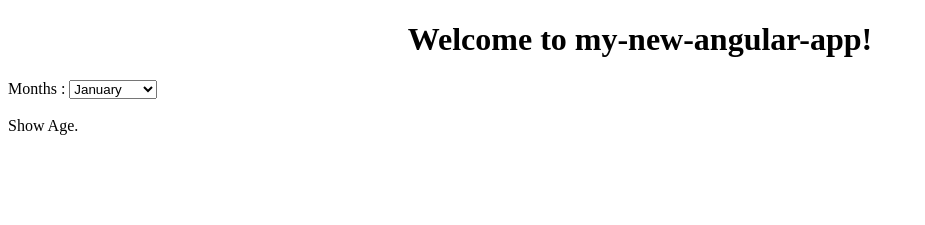
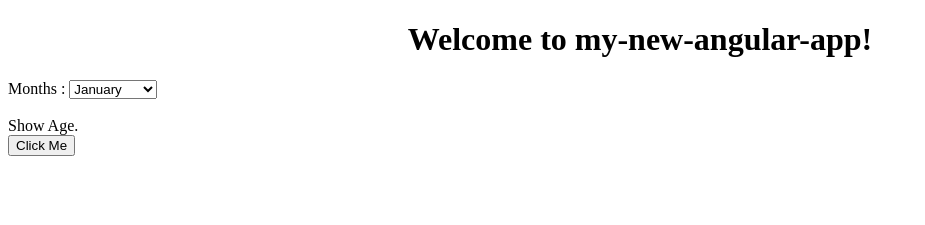
Before and after one commit to tuanhuy333/angular-study, an Angular app: page / in a window 1280 px wide. Shown: the top 225 px of the page, without its empty margins (0-925 px from the left). Built offline with nearby package versions, Linux system fonts and the light colour scheme.

Commit message:
Event Binding (click+change)

```diff
--- a/src/app/app.component.html
+++ b/src/app/app.component.html
@@ -5,7 +5,7 @@
 </div>
 
 <div> Months :
-  <select>
+  <select (change)="changeMonth($event)">
     <option *ngFor = "let i of months">{{i}}</option>
   </select>
 </div>
@@ -15,4 +15,10 @@
 <ng-template #condition1>Hide Age.</ng-template>
 <ng-template #condition2>Show Age.</ng-template>
 
+<br/>
+
+<button (click) = "myClickFunction($event)">
+  Click Me
+</button>
+
 <router-outlet></router-outlet>
--- a/src/app/app.component.ts
+++ b/src/app/app.component.ts
@@ -16,4 +16,15 @@ export class AppComponent {
       "August", "September", "October", "November", "December"];
 
   showAge = false;
+
+  myClickFunction(event: any) {
+    // hiển thị thông báo
+    alert("Button is clicked!");
+    // hiện thị log ra console
+    console.log(event);
+  }
+
+  changeMonth(event1:any){
+    alert('Change dropdown.'+ event1);
+  }
 }
```
Also changed, not shown: 1 other file (tests, documents, lock files or other folders).
